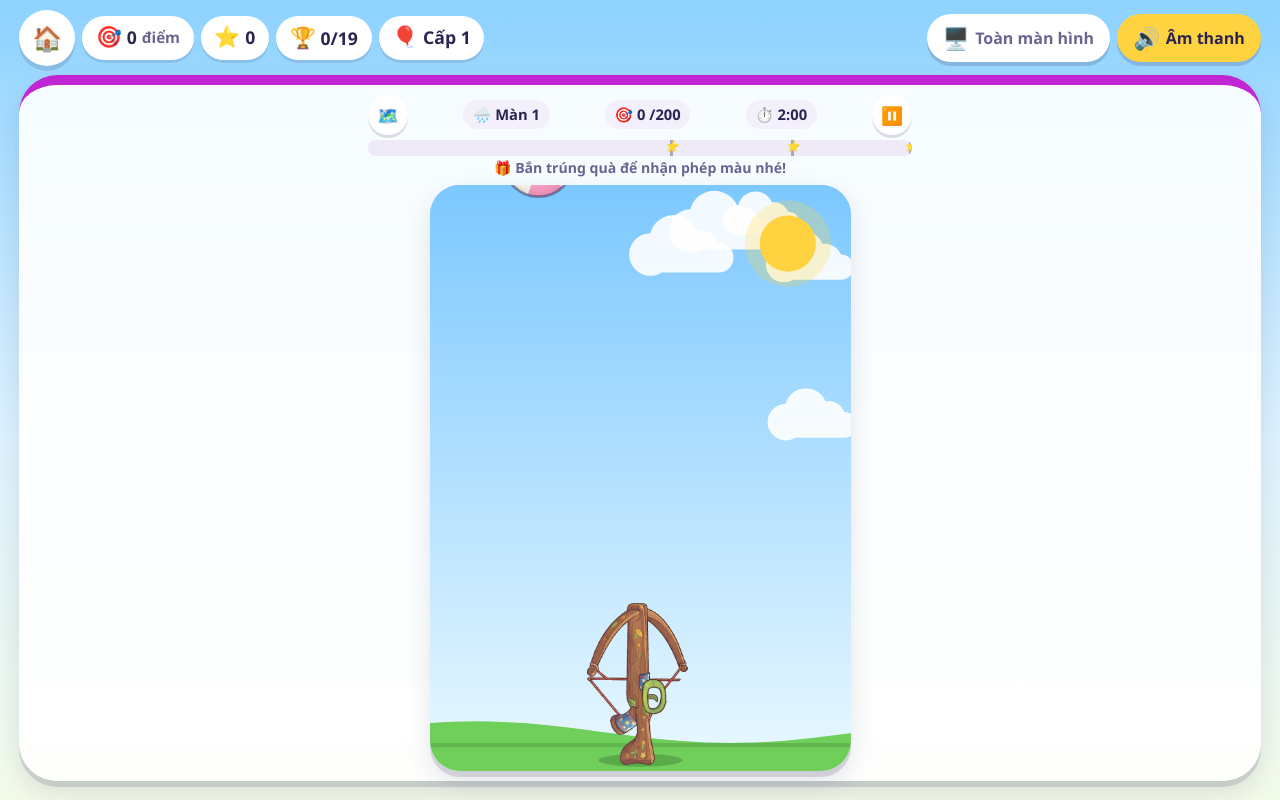
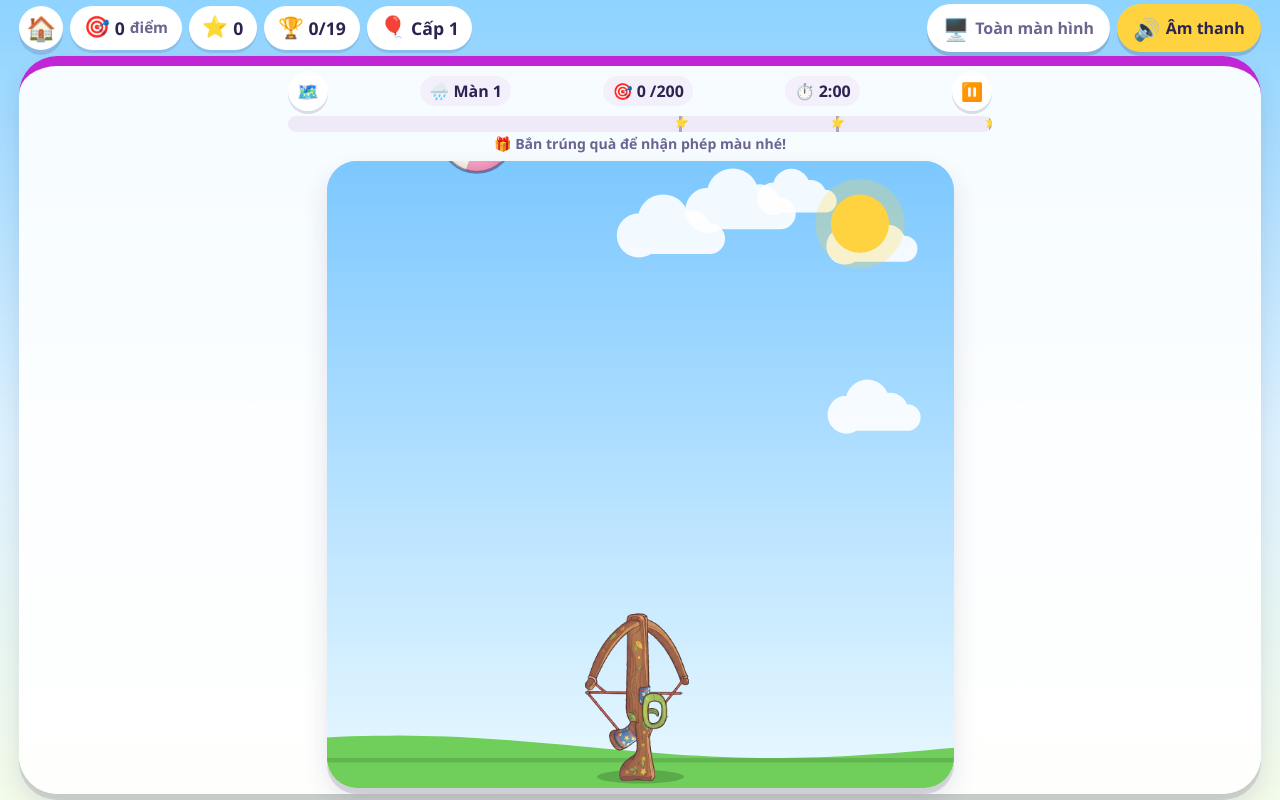
Before and after one commit to truongnhatdangkhoa-ai/the-gioi-be-thong-minh, a website: page games/ban-no/index.html in a window 1280 px wide. Both pictures are taken after a click on the button "Màn 1". Drawn offline with Linux system fonts and the light colour scheme.

Commit message:
Add files via upload

```diff
--- a/games/ban-no/ban-no.css
+++ b/games/ban-no/ban-no.css
@@ -73,3 +73,16 @@ body.dang-choi-no #khu-tro-choi { padding: clamp(.3rem, 1vw, .6rem); justify-con
 @media (max-width: 340px) {
   .luoi-man-no { grid-template-columns: repeat(2, 1fr); }
 }
+
+/* ---------- Laptop / iPad: khung chơi to hơn ---------- */
+@media (min-width: 700px) {
+  /* gọn thanh điểm phía trên khi đang chơi để khung chơi cao thêm */
+  body.dang-choi-no .thanh-trang-thai { padding-top: .25rem; padding-bottom: .25rem; }
+  body.dang-choi-no .thanh-trang-thai .nut-tron { width: 44px; height: 44px; min-height: 44px; }
+  body.dang-choi-no .trang-tro-choi { padding-bottom: .4rem; }
+  body.dang-choi-no #khu-tro-choi { padding: .3rem .5rem; }
+  /* hàng thông tin và thanh tiến độ rộng bằng khung chơi */
+  .man-ban-no .thanh-thong-tin,
+  .thanh-muc-tieu { max-width: min(100%, 44rem); }
+  .man-ban-no .o-thong-tin { font-size: 1rem; }
+}
--- a/games/ban-no/ban-no.js
+++ b/games/ban-no/ban-no.js
@@ -276,7 +276,9 @@
     function doiCo() {
       const r = bao.getBoundingClientRect();
       if (r.width < 10 || r.height < 10) return;
-      const ar = Math.min(r.width / r.height, 0.72);   // rộng tối đa 72% chiều cao
+      // Điện thoại/dọc: tối đa 72% chiều cao. Laptop/iPad ngang (cửa sổ rộng): cho rộng tới 100% chiều cao
+      const arToiDa = (r.width >= 640 && r.width / r.height > 0.9) ? 1.0 : 0.72;
+      const ar = Math.min(r.width / r.height, arToiDa);
       const w = Math.floor(Math.min(r.width, r.height * ar)), h = Math.floor(r.height);
       sanKhau.style.width = w + 'px';
       sanKhau.style.height = h + 'px';
@@ -286,7 +288,7 @@
       canvas.width = Math.round(W * dpr);
       canvas.height = Math.round(H * dpr);
       ctx.setTransform(dpr, 0, 0, dpr, 0, 0);
-      s = kep(W / 390, 0.7, 1.6);
+      s = kep(Math.min(W / 390, H / 560), 0.7, 1.8);   // co theo cả chiều rộng lẫn chiều cao
       noH = Math.min(150 * s, H * 0.28);
       const boNo = Math.max(30 * s, H * 0.055);
       groundTop = H - boNo;
```
